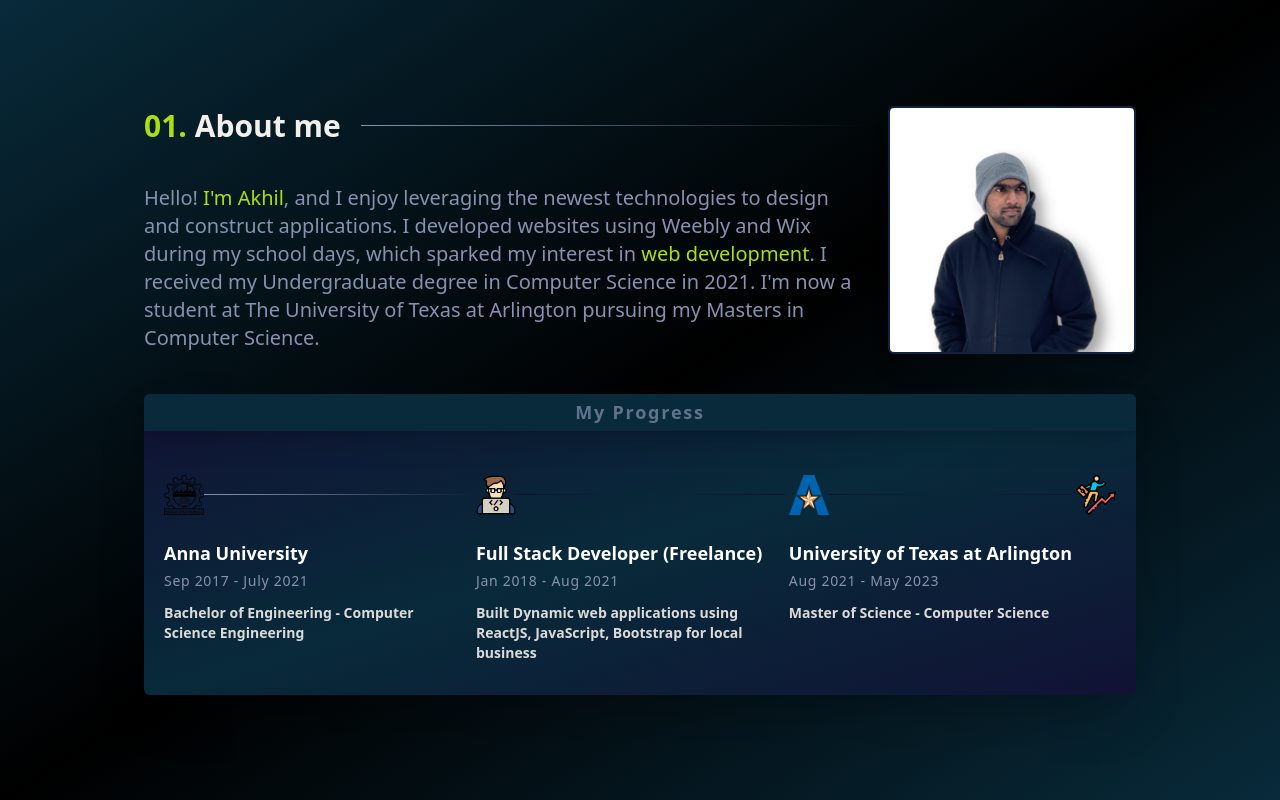
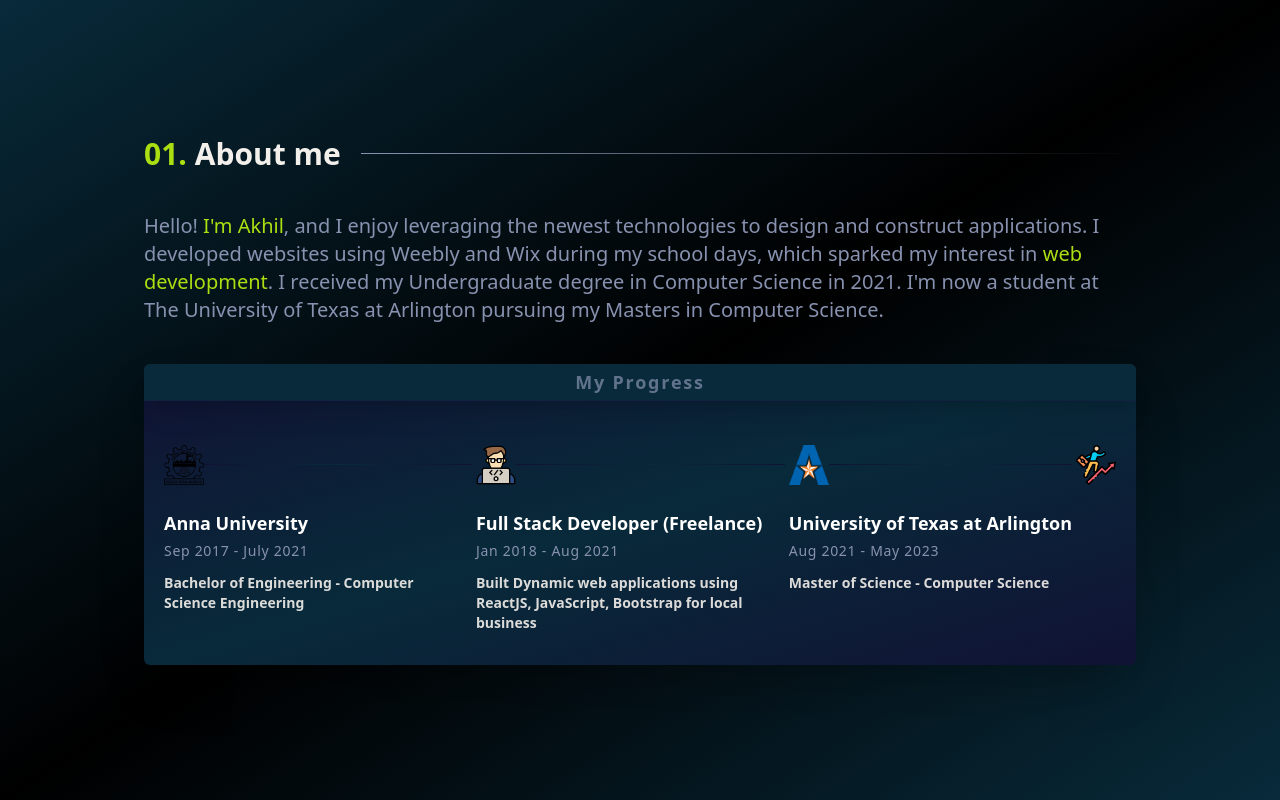
Before and after one commit to AkhilsWorkshop/portfolio-v2, a Next.js app: page /home/About in a window 1280 px wide. Built offline with nearby package versions, Linux system fonts and the light colour scheme.

Commit message:
[Update] About

```diff
--- a/components/Progress.tsx
+++ b/components/Progress.tsx
@@ -19,7 +19,7 @@
 
                         <div className="flex flex-col-reverse sm:flex-row items-center grow-0 shrink-0">
 
-                            <Image src={eachItem.image!} alt="AU logo" className={`z-10 w-10 aspect-square ${eachItem.imgClass}`} />
+                            <Image src={eachItem.image!} alt="AU logo" className={`z-10 w-10 aspect-square ${eachItem.imgClass!}`} />
 
                             <div className={`flex w-[1.5px] sm:w-full bg-gradient-to-b sm:bg-gradient-to-r h-full sm:h-[1.5px] ${eachItem.additionalClass}`}></div>
 
--- a/data/progressData.ts
+++ b/data/progressData.ts
@@ -4,7 +4,7 @@
 import target from "../assets/progressImg/target.png"
 import { StaticImageData } from "next/image"
 
-export const progressData: { order?: string, image?: string | StaticImageData, title?: string, date?: string, shortDescription?: string, fullDescription?: string, additionalClass?: string, imgClass?: string }[] = [
+export const progressData: { order?: string, image?: string | StaticImageData, title?: string, date?: string, shortDescription?: string, fullDescription?: string, additionalClass: string, imgClass?: string }[] = [
     {
         order: "order-last sm:order-first",
         image: auLogo,
@@ -12,7 +12,7 @@
         date: "Sep 2017 - July 2021",
         shortDescription: "Bachelor of Engineering - Computer Science Engineering",
         fullDescription: "",
-        additionalClass: "from-third to-[#ffbc04]",
+        additionalClass: "from-fourth to-third",
         imgClass: "invert-[100%]",
     },
     {
@@ -38,6 +38,7 @@
     {
         order: "order-first sm:order-last",
         image: target,
+        additionalClass: "",
     },
 
 ]
--- a/pages/home/About.tsx
+++ b/pages/home/About.tsx
@@ -28,13 +28,11 @@
                                     duration: 0.5
                                 }}
                                 viewport={{ once: true }}
-                                className="sm:text-xl text-third font-slogan">
+                                className="sm:text-xl text-third font-slogan ">
                                 Hello! <span className="text-primary">I&apos;m Akhil</span>, and I enjoy leveraging the newest technologies to design and construct applications. I developed websites using Weebly and Wix during my school days, which sparked my interest in <span className="text-primary">web development</span>. I received my Undergraduate degree in Computer Science in 2021. I&apos;m now a student at The University of Texas at Arlington pursuing my Masters in Computer Science.
                             </motion.p>
 
                         </div>
-
-                        <Image src={profilePic} alt="My profile pic" className="w-2/4 md:w-1/4 rounded-full shadow-xl hover:sepia border-2 border-sixth md:rounded-md mx-auto mt-16 md:mt-0 duration-300" />
 
                     </div>
 
--- a/tailwind.config.js
+++ b/tailwind.config.js
@@ -15,6 +15,7 @@
       "sixth": "#112240",
       bgDark: "#082A3A",
       black: "black",
+      "orange": "#ffbc04",
     },
     extend: {},
   },
```
